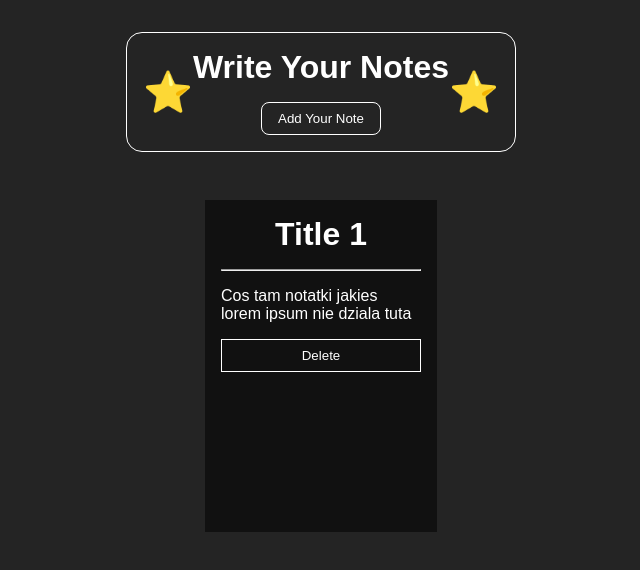
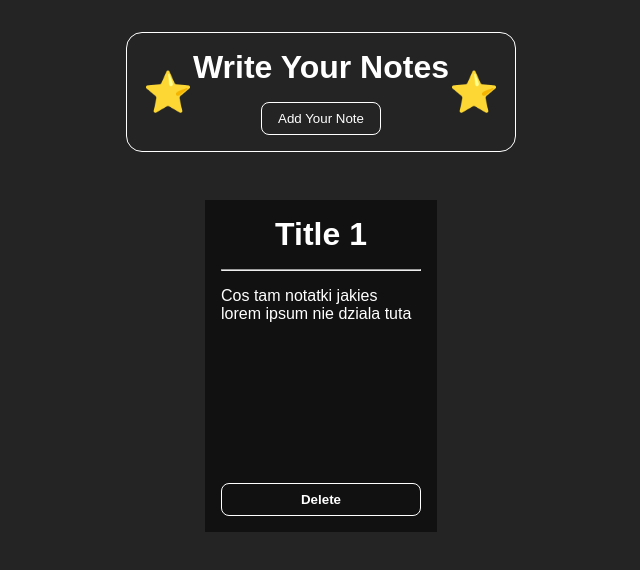
Before and after one commit to Ajgorek04/notes-react.js, a React (Vite) app: page / in a window 1280 px wide. Shown: the top 570 px of the page, without its empty margins (319-959 px from the left). Built offline with nearby package versions, Linux system fonts and the light colour scheme.

Commit message:
styling delBtn

```diff
--- a/src/App.css
+++ b/src/App.css
@@ -33,4 +33,13 @@
     border: 1px solid #fff;
     color: #fff;
     padding: 0.5rem 1rem;
+    border-radius: 0.5rem;
+    margin-top: auto;
+    cursor: pointer;
+    font-weight: bold;
 }
+
+.delBtn:hover {
+    background-color: #fff;
+    color: #000;
+}
```
